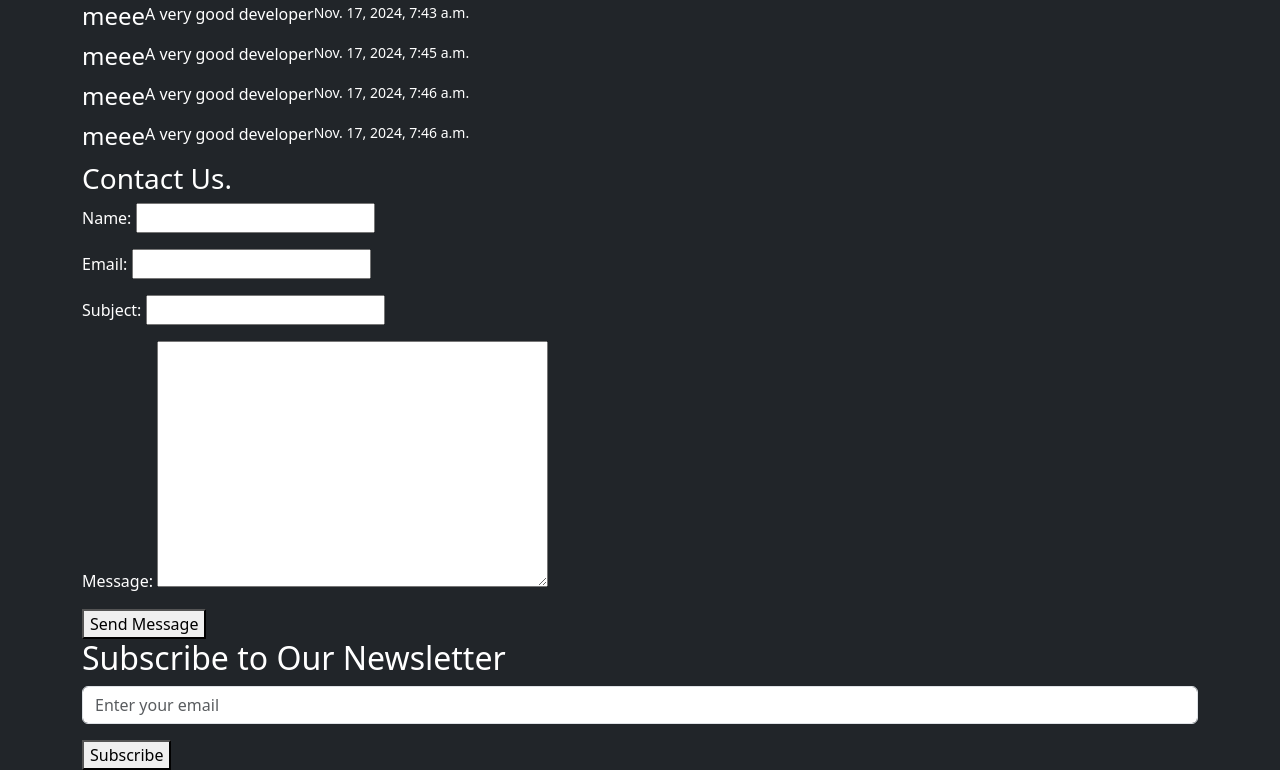
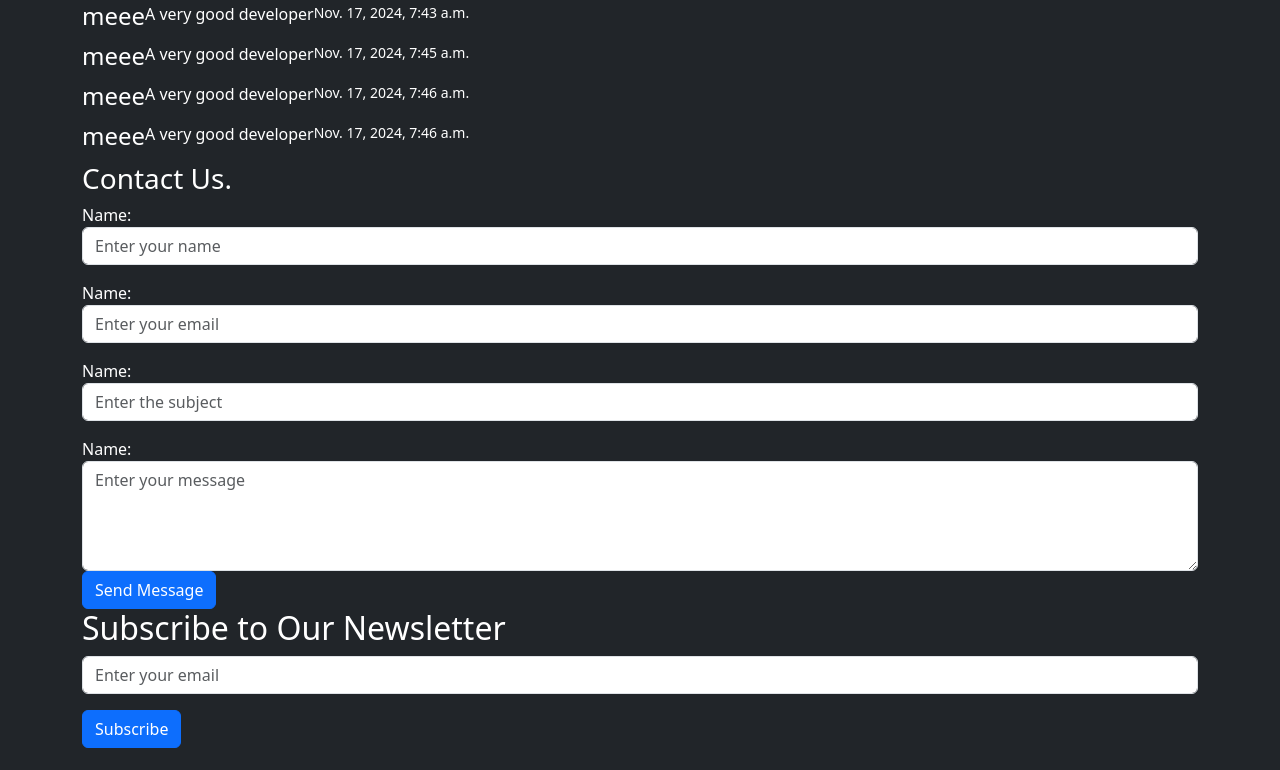
Before and after one commit to Njoro90260/portfolio-web2, a Django app: page / in a window 1280 px wide. Shown: the part 3241-4011 px from the top of the page. After the commit the page ends 3989 px from the top, so only its background shows below. Run offline with Django 4.2, Linux system fonts and the light colour scheme; data comes from the database, SQL or seed files in the repository; parts of the project's set-up code (start-up, migrations or seed data) failed here and were passed over; some libraries are stand-ins or nearby versions.

Commit message:
styled the forms.

```diff
--- a/my_portfolio/forms.py
+++ b/my_portfolio/forms.py
@@ -12,6 +12,13 @@ class TestimonialForm(forms.ModelForm):
     class Meta:
         model = Testimonial
         fields = ['testimonial_text']
+        widgets = {
+            'testimonial_text': forms.Textarea(attrs={
+                'class': 'form-control',
+                'placeholder': 'submit your testimonial',
+                'rows': 4,
+            }),
+        }
 
 class ContactMessageForm(forms.ModelForm):
     class Meta:
@@ -22,6 +29,29 @@ class ContactMessageForm(forms.ModelForm):
             'subject',
             'message',
         ]
+        widgets = {
+            'name': forms.TextInput(attrs={
+                'class': 'form-control',
+                'placeholder': 'Enter your name',
+            }),
+            'email': forms.EmailInput(attrs={
+                'class': 'form-control',
+                'placeholder': 'Enter your email',
+            }),
+            'subject': forms.TextInput(attrs={
+                'class': 'form-control',
+                'placeholder': 'Enter your email',
+            }),
+            'subject': forms.TextInput(attrs={
+                'class': 'form-control',
+                'placeholder': 'Enter the subject',
+            }),
+            'message': forms.Textarea(attrs={
+                'class': 'form-control',
+                'placeholder': 'Enter your message',
+                'rows': 4,
+            }),
+        }
 
 class NewsletterSubscriptionForm(forms.ModelForm):
     class Meta:
--- a/my_portfolio/templates/my_portfolio/index.html
+++ b/my_portfolio/templates/my_portfolio/index.html
@@ -9,7 +9,8 @@
     <p class="lead">Software at your fingertips.</p>
     <p class="lead">
     <h2>User Profile</h2>
-        <a href="{% url 'my_portfolio:profile' username=user.username %}" class="btn btn-lg btn-secondary fw-bold border-white bg-white">View Profile</a>
+    <a href="{% url 'my_portfolio:profile' username=user.username %}"
+      class="btn btn-lg btn-secondary fw-bold border-white bg-white">View Profile</a>
     </p>
   </div>
 </section>
@@ -91,11 +92,27 @@
 </section>
 
 <section id="contact" class="container">
+  <!-- Contact section -->
   <h3>Contact Us.</h3>
   <form action="." method="post" class="form">
     {% csrf_token %}
-    {{ contact_form.as_p }}
-    <button type="submit" name="contact_submit">Send Message</button>
+    <div class="mb-3">
+      {{ contact_form.name.label_tag }}
+      {{ contact_form.name }}
+    </div>
+    <div class="mb-3">
+      {{ contact_form.name.label_tag }}
+      {{ contact_form.email }}
+    </div>
+    <div class="mb-3"></div>
+    {{ contact_form.name.label_tag }}
+    {{ contact_form.subject }}
+    </div>
+    <div class="mb-3"></div>
+    {{ contact_form.name.label_tag }}
+    {{ contact_form.message }}
+    </div>
+    <button type="submit" name="contact_submit" class="btn btn-primary">Send Message</button>
   </form>
 </section>
 
@@ -105,7 +122,7 @@
   <form action="." method="post" class="form">
     {% csrf_token %}
     {{ newsletter_form.as_p }}
-   <button type="submit" name="newsletter_submit">Subscribe</button>
+    <button type="submit" name="newsletter_submit" class="btn btn-primary">Subscribe</button>
   </form>
 </section>
 
--- a/static/css/styles.css
+++ b/static/css/styles.css
@@ -29,3 +29,7 @@ img {
       font-size: 3.5rem;
     }
   }
+  .myfieldclass{
+    width: 30% !important;
+    height: 100px !important;
+  }
```
Also changed, not shown: my_portfolio/templates/my_portfolio/submit_testimonial.html (+8 -3 lines). Lines whose indentation alone changed are shown as unchanged.
